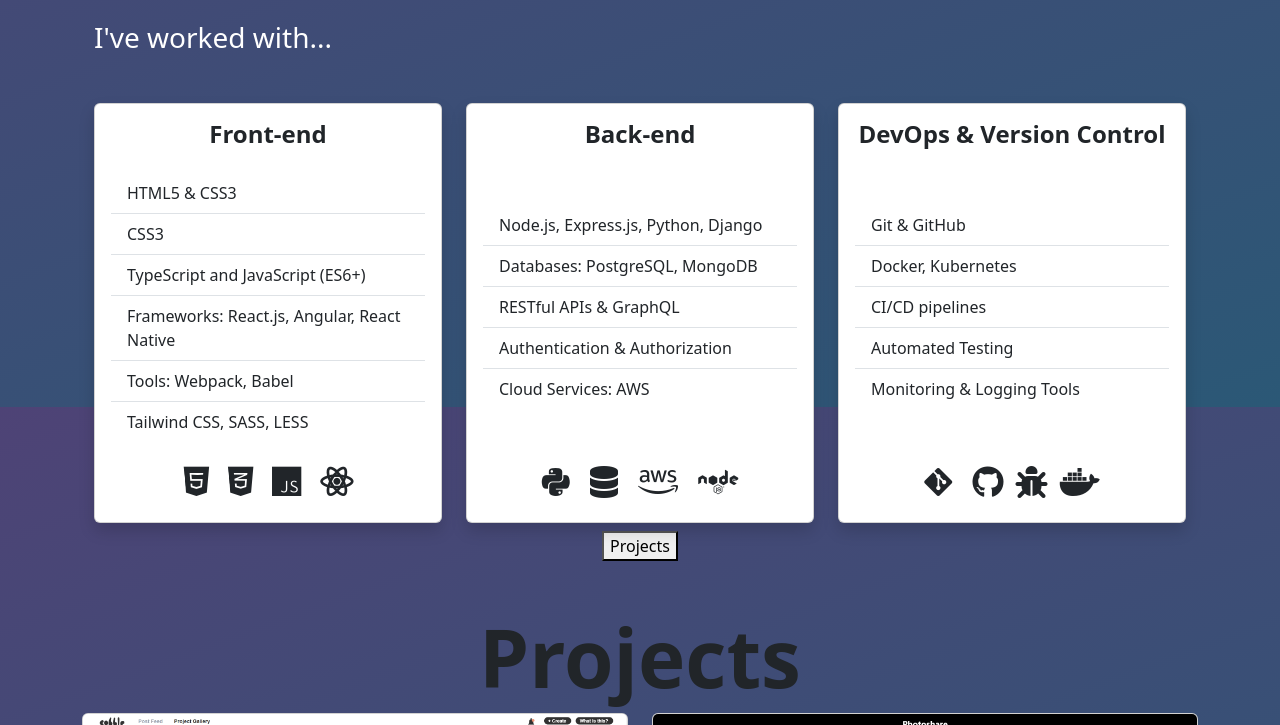
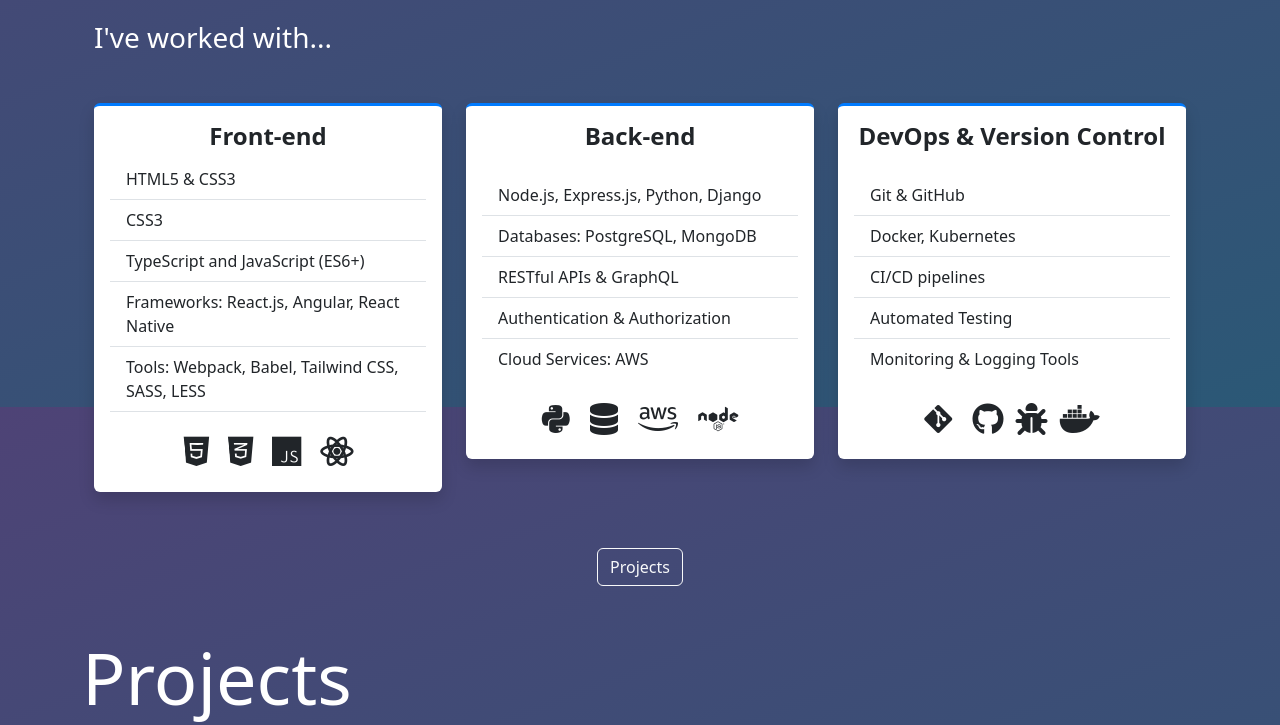
Before and after one commit to ck-bit/ck-bit.github.io, a website: page index.html in a window 1280 px wide. Shown: the part 1193-1918 px from the top of the page. Drawn offline with nearby package versions, Linux system fonts and the light colour scheme.

Commit message:
animations, cleaned up skills section

```diff
--- a/index.html
+++ b/index.html
@@ -79,20 +79,19 @@
               <div class="row row-cols-1 row-cols-md-3 g-4">
                   <!-- Front-end Development -->
                   <div class="col">
-                      <div class="card h-100 shadow">
+                      <div data-aos="fade-up" class="card h-100 shadow border-top-only ">
                           <div class="card-body d-flex flex-column justify-content-between">
                               <h4 class="card-title fw-bold text-center">Front-end</h4>
-                              <p class="card-text">
 
                                 <ul class="list-group list-group-flush">
                                       <li class="list-group-item" >HTML5 & CSS3  </li>
                                       <li class="list-group-item"> CSS3 </i> </li>
                                       <li class="list-group-item">TypeScript and JavaScript (ES6+)  </i></i></li>
                                       <li class="list-group-item">Frameworks: React.js, Angular, React Native </i> </li>
-                                      <li class="list-group-item">Tools: Webpack, Babel</li>
-                                      <li class="list-group-item" >Tailwind CSS, SASS, LESS</li>
+                                      <li class="list-group-item">Tools: Webpack, Babel, Tailwind CSS, SASS, LESS</li>
+                                      <li class="list-group-item" ></li>
                                   </ul>
-                              </p>
+
                               <div class="container text-center">
                               <i class="p-2 fas fa-brands fa-html5 fa-2x"></i>
                               <i class="p-2 fas fa-brands fa-css3-alt fa-2x"></i>
@@ -106,7 +105,7 @@
                   </div>
                   <!-- Back-end Development -->
                   <div class="col">
-                      <div class="card h-100 shadow">
+                      <div data-aos="fade-up" class=" card h-90 shadow border-top-only ">
                           <div class="card-body d-flex flex-column justify-content-between">
                               <h4 class="card-title fw-bold text-center">Back-end</h4>
                               <p class="card-text">
@@ -130,7 +129,7 @@
                   </div>
                   <!-- DevOps & Version Control -->
                   <div class="col">
-                      <div class="card h-100 shadow">
+                      <div data-aos="fade-up" class=" card h-90 shadow border-top-only">
                           <div class="card-body d-flex flex-column justify-content-between">
                               <h4 class="card-title fw-bold text-center">DevOps & Version Control</h4>
                               <p class="card-text">
@@ -174,8 +173,8 @@
             Tools: git, Linux, AWS, Docker, Kubernetes, Azure DevOps, npm, yarn
           </li>
         </ul> -->
-        <div class="flex-d text-center flex-column">
-        <button class="btn-outline-white text-center"> Projects </button>
+        <div class="flex-d text-center flex-column mt-5">
+        <button class="btn btn-outline-light " id="ProjectsButton"> Projects </button>
       </div>
       </div>
 
@@ -183,17 +182,13 @@
 
       <section class="projects-container" id="projects">
         <div class="row">
-          <div class="col-lg-12 text-center">
-            <!-- Add the 'text-center' class to center the text -->
-            <h1 class="mt-5"><strong>Projects </strong></h1>
-          </div>
+            <h1 class="display-2 text-white mt-5">Projects </h1>
         </div>
-
         <div class="flex col-auto">
           <div class="row">
             <!-- Project Item 1 -->
             <div class="col mb-24">
-              <div class="card project-card">
+              <div class="card ">
                 <img
                   src="assets\cobble-projects.png"
                   class="card-img-top"
--- a/js/scripts.js
+++ b/js/scripts.js
@@ -11,3 +11,9 @@ document.getElementById("AboutMeButton").onclick = function() {
     behavior: "smooth"
   });
 };
+
+document.getElementById("ProjectsButton").onclick = function() {
+    document.getElementById("projects").scrollIntoView({
+        behavior: "smooth"
+    });
+}
--- a/scss/custom.scss
+++ b/scss/custom.scss
@@ -4,6 +4,7 @@
 $font-size-base:              1rem !default; // Assumes the browser default, typically `16px`
 $h1-font-size:                $font-size-base * 5 !default;
 $h2-font-size:                $font-size-base * 4 !default;
+$primary: rgba(96, 35, 96, 0.599);
 
 
 @import "../node_modules/bootstrap/scss/bootstrap";
@@ -34,6 +35,13 @@ body {
 min-height:100vh
 }
 
+.border-top-only {
+    border-top: 3px solid #007bff; /* Example uses a solid blue border */
+    border-right: none;
+    border-bottom: none;
+    border-left: none;
+  }
+
 @keyframes fadeIn {
     from {
         opacity: 0;
```
Also changed, not shown: css/custom.css, 1 other file.
